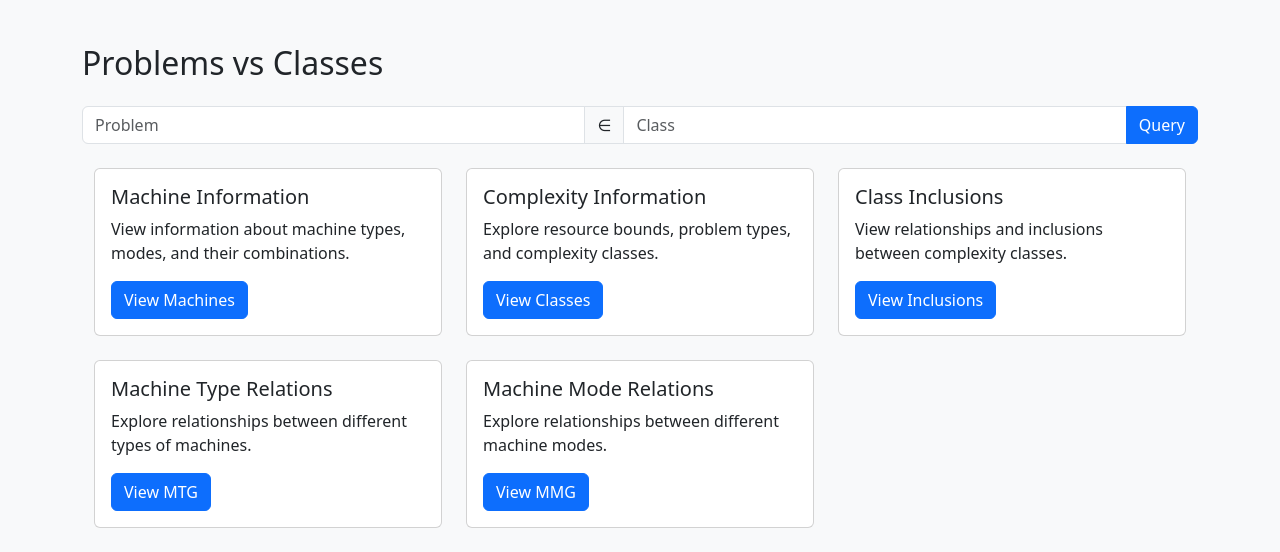
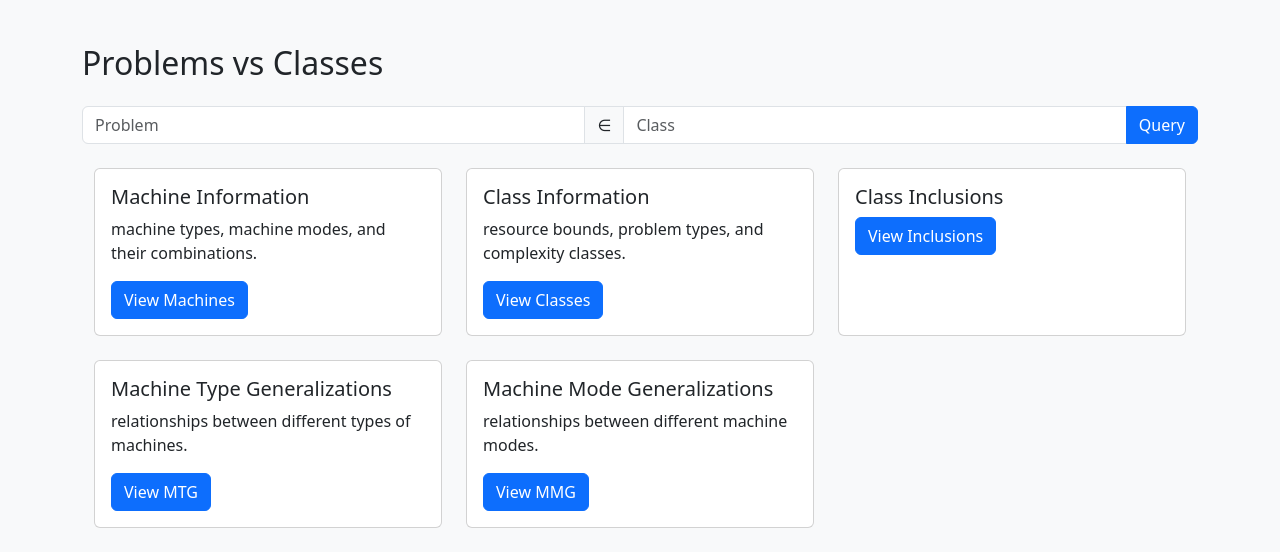
Before and after one commit to turquoise5/ComWeb, a Django app: page / in a window 1280 px wide. Shown: the part 336-888 px from the top of the page. Run offline with Django 5.2, Linux system fonts and the light colour scheme.

Commit message:
updated tempelates

```diff
--- a/comweb/templates/comweb/base.html
+++ b/comweb/templates/comweb/base.html
@@ -18,7 +18,7 @@
                             <a class="nav-link" href="{% url 'machine_info' %}">Machines</a>
                         </li>
                         <li class="nav-item">
-                            <a class="nav-link" href="{% url 'complexity_info' %}">Complexity</a>
+                            <a class="nav-link" href="{% url 'complexity_info' %}">Classes</a>
                         </li>
                         <li class="nav-item">
                             <a class="nav-link" href="{% url 'inclusions' %}">Inclusions</a>
--- a/comweb/templates/comweb/complexity_info.html
+++ b/comweb/templates/comweb/complexity_info.html
@@ -79,9 +79,9 @@
                         <td>{{ class.AB }}</td>
                         <td>{{ class.problem_type.NA }}</td>
                         <td>{{ class.machine.NA }}</td>
-                        <td>{% if class.time_bound %}{{ class.time_bound.NA }}{% endif %}</td>
-                        <td>{% if class.space_bound %}{{ class.space_bound.NA }}{% endif %}</td>
-                        <td>{% if class.alternations_bound %}{{ class.alternations_bound.NA }}{% endif %}</td>
+                        <td>{% if class.time_bound %}{{ class.time_bound.AB }}{% endif %}</td>
+                        <td>{% if class.space_bound %}{{ class.space_bound.AB }}{% endif %}</td>
+                        <td>{% if class.alternations_bound %}{{ class.alternations_bound.AB }}{% endif %}</td>
                     </tr>
                     {% endfor %}
                 </tbody>
--- a/comweb/templates/comweb/home.html
+++ b/comweb/templates/comweb/home.html
@@ -56,7 +56,7 @@
           <div class="card h-100">
             <div class="card-body">
               <h5 class="card-title">Machine Information</h5>
-              <p class="card-text">View information about machine types, modes, and their combinations.</p>
+              <p class="card-text">machine types, machine modes, and their combinations.</p>
               <a href="{% url 'machine_info' %}" class="btn btn-primary">View Machines</a>
             </div>
           </div>
@@ -66,8 +66,8 @@
         <div class="col">
           <div class="card h-100">
             <div class="card-body">
-              <h5 class="card-title">Complexity Information</h5>
-              <p class="card-text">Explore resource bounds, problem types, and complexity classes.</p>
+              <h5 class="card-title">Class Information</h5>
+              <p class="card-text">resource bounds, problem types, and complexity classes.</p>
               <a href="{% url 'complexity_info' %}" class="btn btn-primary">View Classes</a>
             </div>
           </div>
@@ -78,7 +78,6 @@
           <div class="card h-100">
             <div class="card-body">
               <h5 class="card-title">Class Inclusions</h5>
-              <p class="card-text">View relationships and inclusions between complexity classes.</p>
               <a href="{% url 'inclusions' %}" class="btn btn-primary">View Inclusions</a>
             </div>
           </div>
@@ -88,8 +87,8 @@
         <div class="col">
           <div class="card h-100">
             <div class="card-body">
-              <h5 class="card-title">Machine Type Relations</h5>
-              <p class="card-text">Explore relationships between different types of machines.</p>
+              <h5 class="card-title">Machine Type Generalizations</h5>
+              <p class="card-text">relationships between different types of machines.</p>
               <a href="{% url 'mtg' %}" class="btn btn-primary">View MTG</a>
             </div>
           </div>
@@ -99,8 +98,8 @@
         <div class="col">
           <div class="card h-100">
             <div class="card-body">
-              <h5 class="card-title">Machine Mode Relations</h5>
-              <p class="card-text">Explore relationships between different machine modes.</p>
+              <h5 class="card-title">Machine Mode Generalizations</h5>
+              <p class="card-text">relationships between different machine modes.</p>
               <a href="{% url 'mmg' %}" class="btn btn-primary">View MMG</a>
             </div>
           </div>
@@ -108,104 +107,4 @@
       </div>
     </div>
   </div>
-  <script>
-const listConfigs = {
-  modesList: data => data.map(mode => `<li class="list-group-item py-1">${mode}</li>`).join(''),
-  typesList: data => data.map(type =>
-    `<li class="list-group-item py-1 d-flex justify-content-between align-items-center">
-      <span>${type.name}</span>
-      <span class="badge bg-secondary">${type.AB}</span>
-    </li>`
-  ).join(''),
-  machinesList: data => data.map(machine =>
-    `<li class="list-group-item py-1 d-flex justify-content-between align-items-center">
-      <span>${machine.name}</span>
-      <span class="badge bg-secondary">${machine.AB}</span>
-    </li>`
-  ).join(''),
-  problemTypesList: data => data.map(pt => `<li class="list-group-item py-1">${pt}</li>`).join(''),
-  boundsList: data => data.map(bound => `<li class="list-group-item py-1">${bound}</li>`).join(''),
-  classesList: data => data.map(c =>
-    `<li class="list-group-item py-1 d-flex justify-content-between align-items-center">
-      <span>${c.name}</span>
-      <span class="badge bg-secondary">${c.AB}</span>
-    </li>`
-  ).join(''),
-  inclusionsList: data => data.map(inc =>
-    `<li class="list-group-item"><div class="d-flex justify-content-between align-items-center"><span><strong>${inc.lower}</strong> <span class="mx-2 text-primary">⊆</span> <strong>${inc.upper}</strong></span></div></li>`
-  ).join(''),
-  methodsList: data => data.map(method =>
-    `<li class="list-group-item py-1">${method.name}</li><li class="list-group-item py-1">${method.description}</li>`
-  ).join(''),
-  manualMTGList: data => data.length
-    ? data.map(mtg =>
-      `<li class="list-group-item"><div class="d-flex justify-content-between align-items-center"><span><strong>${mtg.lower}</strong> <span class="mx-2 text-primary">&#8594;</span> <strong>${mtg.upper}</strong></span></div><div class="text-muted small mt-1"><em>Justification:</em> ${mtg.justification}</div></li>`
-    ).join('')
-    : `<li class="list-group-item text-muted">No manual MTG entries found.</li>`,
-  MTGList: data => data.length
-    ? data.map(mtg =>
-      `<li class="list-group-item">
-        <div class="d-flex justify-content-between align-items-center">
-          <span><strong>${mtg.lower}</strong> <span class="mx-2 text-primary">&#8594;</span> <strong>${mtg.upper}</strong></span>
-        </div>
-        ${mtg.method === 'transitivity'
-          ? `<div class="text-muted small mt-1">
-              <em>Derived from:</em> ${mtg.row1?.lower || ''} → ${mtg.row1?.upper || ''} and ${mtg.row2?.lower || ''} → ${mtg.row2?.upper || ''}
-             </div>`
-          : ''}
-      </li>`
-    ).join('')
-    : `<li class="list-group-item text-muted">No MTG entries found.</li>`,
-  manualMMGList: data => data.length
-    ? data.map(mmg =>
-      `<li class="list-group-item"><div class="d-flex justify-content-between align-items-center"><span><strong>${mmg.lower}</strong> <span class="mx-2 text-primary">&#8594;</span> <strong>${mmg.upper}</strong></span></div><div class="text-muted small mt-1"><em>Justification:</em> ${mmg.justification}</div></li>`
-    ).join('')
-    : `<li class="list-group-item text-muted">No manual MMG entries found.</li>`,
-  MMGList: data => data.length
-    ? data.map(mmg =>
-      `<li class="list-group-item">
-        <div class="d-flex justify-content-between align-items-center">
-          <span><strong>${mmg.lower}</strong> <span class="mx-2 text-primary">&#8594;</span> <strong>${mmg.upper}</strong></span>
-        </div>
-        ${mmg.method === 'transitivity'
-          ? `<div class="text-muted small mt-1">
-              <em>Derived from:</em> ${mmg.row1?.lower || ''} → ${mmg.row1?.upper || ''} and ${mmg.row2?.lower || ''} → ${mmg.row2?.upper || ''}
-             </div>`
-          : ''}
-      </li>`
-    ).join('')
-    : `<li class="list-group-item text-muted">No MMG entries found.</li>`,
-};
-
-function toggleList(listId) {
-  const lists = [
-    'modesList', 'typesList', 'machinesList',
-    'problemTypesList', 'boundsList', 'classesList', 'inclusionsList', 'methodsList',
-    'manualMTGList', 'MTGList', 'manualMMGList', 'MMGList'
-  ];
-  lists.forEach(id => {
-    const div = document.getElementById(id);
-    if (id === listId) {
-      if (div.style.display === 'none' || div.style.display === '') {
-        // Only fetch if not already loaded
-        if (!div.dataset.loaded) {
-          fetch(`/get_list/?type=${id}`)
-            .then(res => res.json())
-            .then(json => {
-              const ul = document.getElementById(id + 'Content');
-              ul.innerHTML = listConfigs[id](json.data);
-              div.dataset.loaded = 'true';
-            });
-        }
-        div.style.display = 'block';
-      } else {
-        div.style.display = 'none';
-      }
-    } else {
-      div.style.display = 'none';
-    }
-  });
-}
-  </script>
 </body>
-</html>
--- a/comweb/templates/comweb/mtg.html
+++ b/comweb/templates/comweb/mtg.html
@@ -31,7 +31,7 @@
 
     <!-- Derived MTG Section -->
     <section>
-        <h2 class="mb-4">Derived Machine Type Generalizations</h2>
+        <h2 class="mb-4">All Machine Type Generalizations</h2>
         <div class="table-responsive">
             <table class="table table-striped">
                 <thead>
```
